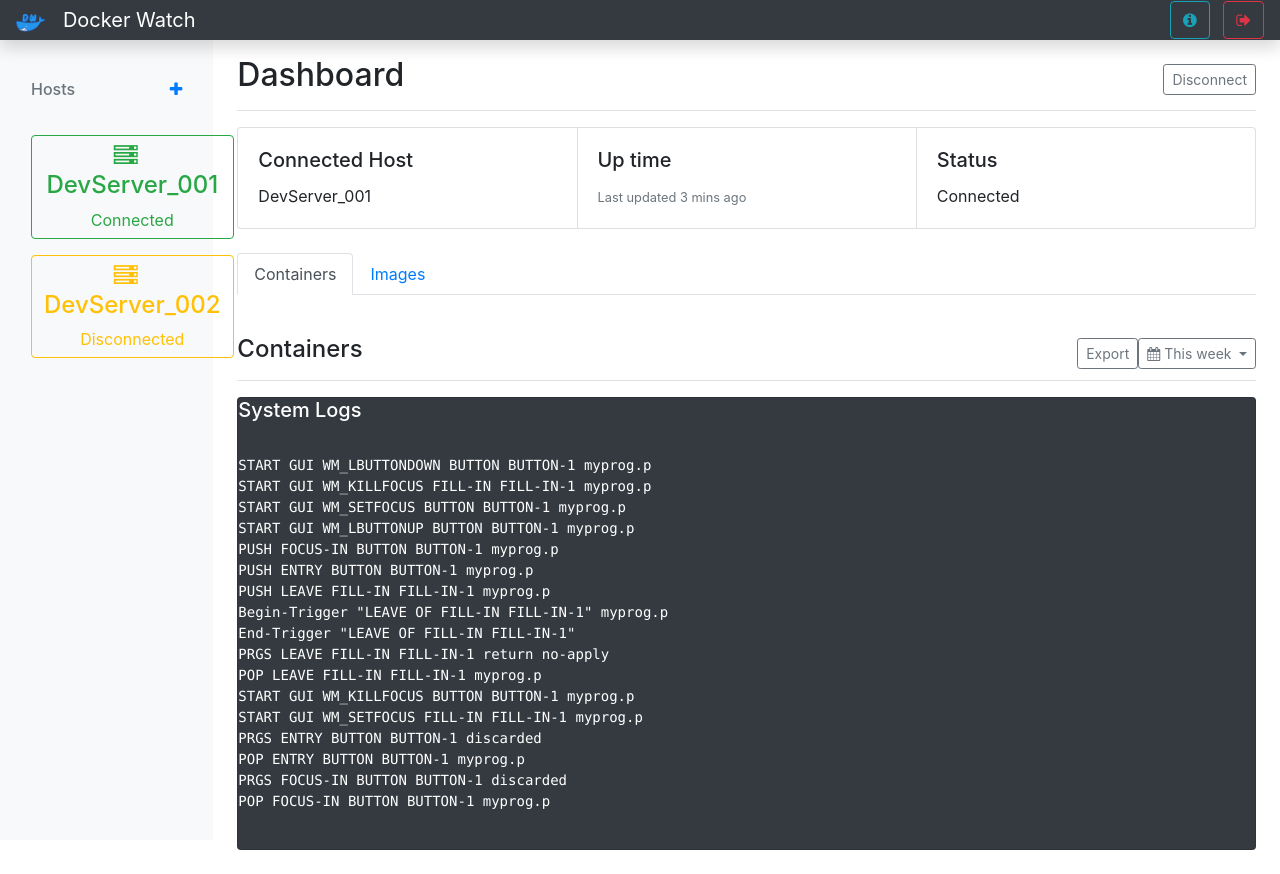
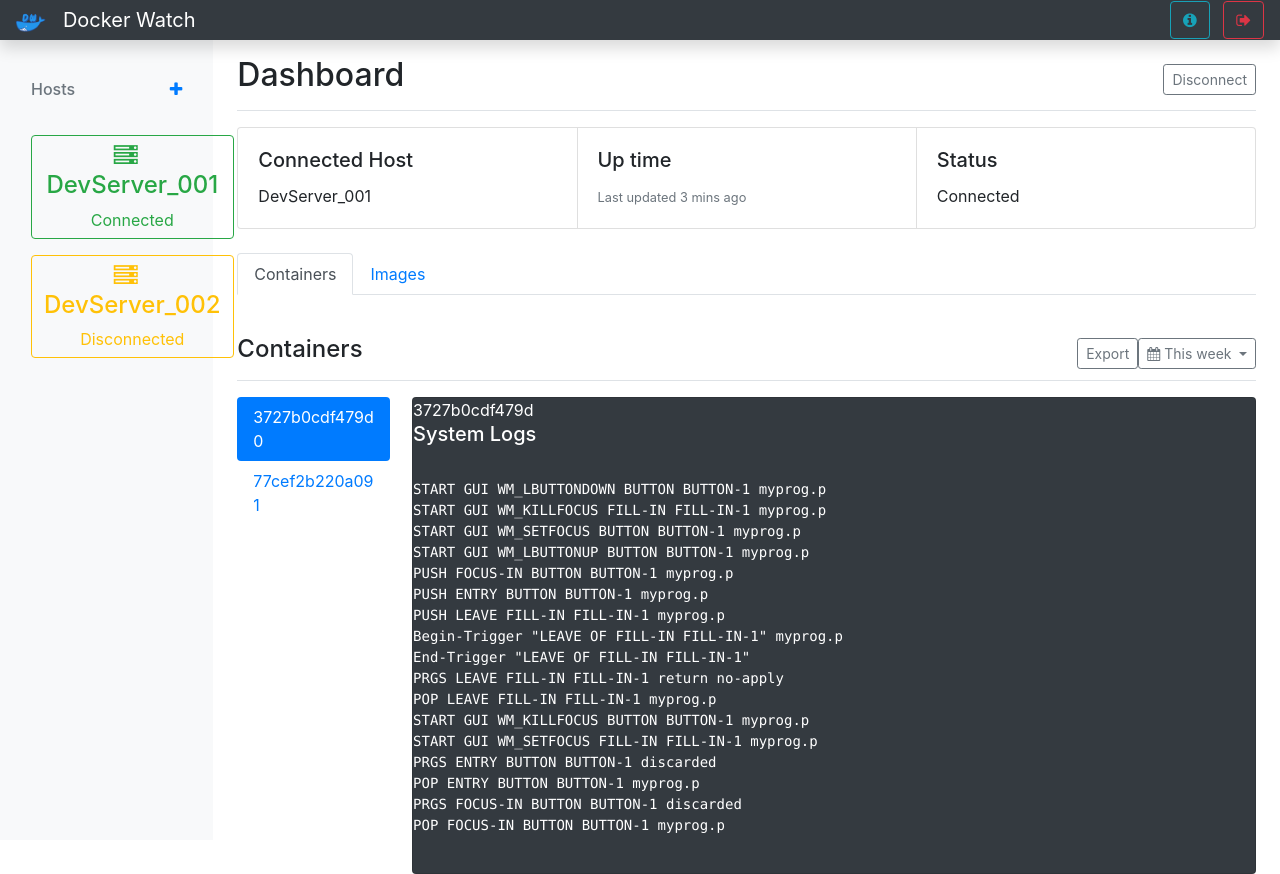
Before and after one commit to vipulnewaskar7/DockerWatch, an Angular app in the folder DockerWatchUI/: page / in a window 1280 px wide. Before the commit the page ends 850 px from the top, so only its background shows below. Built offline with nearby package versions, Linux system fonts and the light colour scheme.

Commit message:
containers view added

```diff
--- /dev/null
+++ b/DockerWatchUI/src/Model/Container.ts
@@ -0,0 +1,14 @@
+export class Container {
+    Id: string;
+    Image: string;
+    Status: string;
+    State: string;
+    Names: string[];
+    constructor(id: string, image: string, status: string, state: string, name: string[]) {
+        this.Id = id;
+        this.Image = image;
+        this.State = state;
+        this.Status = status;
+        this.Names = name;
+    }
+}
--- a/DockerWatchUI/src/app/app.component.html
+++ b/DockerWatchUI/src/app/app.component.html
@@ -57,7 +57,8 @@
         <h1 class="h2">Dashboard</h1>
         <div class="btn-toolbar mb-2 mb-md-0">
           <div class="btn-group me-2">
-            <button type="button" class="btn btn-sm btn-outline-secondary" (click)="ConnectHost(connectedHost)">Disconnect</button>
+            <button type="button" class="btn btn-sm btn-outline-secondary"
+              (click)="ConnectHost(connectedHost)">Disconnect</button>
           </div>
         </div>
       </div>
@@ -116,8 +117,23 @@
             </div>
           </div>
 
+          <div class="row">
+            <div class="col-2">
+              <div class="nav flex-column nav-pills" aria-orientation="vertical">
+                <div  *ngFor="let container of containers; index as i">
+                  <a class="nav-link {{selectedContainers.Id === container.Id ? 'active' : '' }}"  data-toggle="pill" href="#v-pills-{{container.Id}}"
+                    (click)="SelectContainer(container)">{{container.Id}} {{ i }}</a>
+                </div>
+              </div>
+            </div>
+            <div class="col-10">
+
+
+              <div class="tab-content" >
+
+                <div class="tab-pane fade {{selectedContainers.Id === container.Id ? 'show active' : '' }}" *ngFor="let container of containers;" >
                   <div class="card bg-dark text-white">
-
+                    {{ container.Id }}
                     <h5 class="card-title">System Logs</h5>
                     <pre><code class="plaintext text-white">
 START GUI WM_LBUTTONDOWN BUTTON BUTTON-1 myprog.p
@@ -140,6 +156,12 @@ POP FOCUS-IN BUTTON BUTTON-1 myprog.p
                     </code></pre>
                   </div>
                 </div>
+
+              </div>
+            </div>
+          </div>
+
+        </div>
         <div id="Images" class="container tab-pane fade"><br>
           <h3>Image List</h3>
           <p>Ut enim ad minim veniam, quis nostrud exercitation ullamco laboris nisi ut aliquip ex ea commodo
--- a/DockerWatchUI/src/app/app.component.ts
+++ b/DockerWatchUI/src/app/app.component.ts
@@ -1,4 +1,5 @@
 import { Component } from '@angular/core';
+import { Container } from 'src/Model/Container';
 import { Host } from 'src/Model/Host';
 
 @Component({
@@ -17,8 +18,16 @@ export class AppComponent {
   connectedHost: Host;
   defaultHost: Host = new Host("-","-","-","-");
 
+  containers: Container[];
+  selectedContainers: Container;
+
   constructor(){
     this.connectedHost = this.hosts[0];
+    this.containers = [
+      new Container("3727b0cdf479d","nginx:1.19.6-alpine","Up 14 seconds","running", ["/docker-demo_nginx_1"]),
+      new Container("77cef2b220a09","demo/frontend","Up 18 seconds","running", ["/docker-demo_frontend_1"])
+    ];
+    this.selectedContainers = this.containers[0];
   }
 
   ConnectHost(host: Host) {
@@ -28,5 +37,8 @@ export class AppComponent {
       this.connectedHost = host;
     }
   }
+  SelectContainer(container: Container) {
+    this.selectedContainers = container;
+  }
 
 }
```
Also changed, not shown: DockerWatchUI/src/Model/Image.ts (added, +16 -0 lines). Lines whose indentation alone changed are shown as unchanged.
